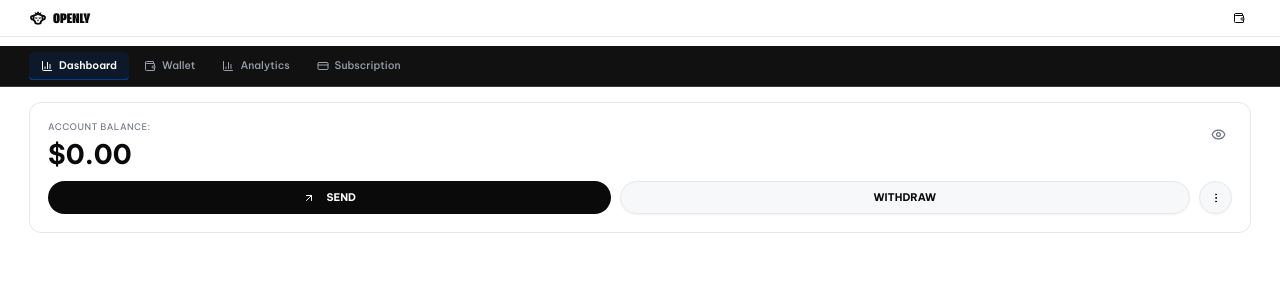
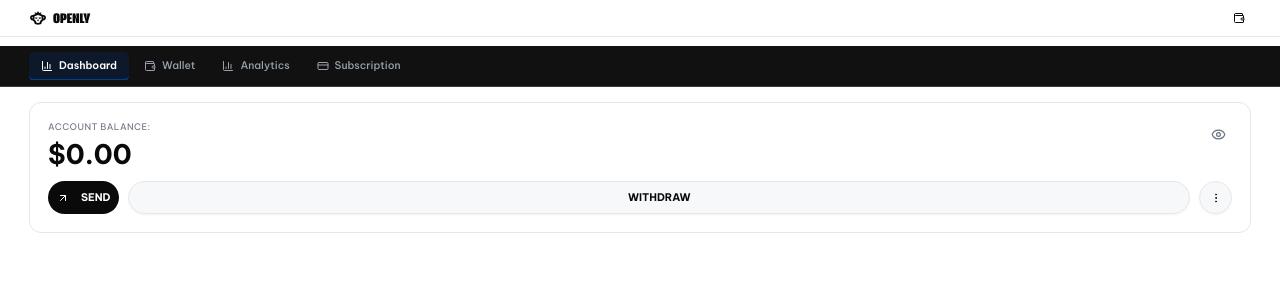
Before and after one commit to OxBryte/goopenly, a Next.js app: page /dashboard in a window 1280 px wide. Shown: the top 300 px of the page. Built offline with nearby package versions, Linux system fonts and the light colour scheme.

Commit message:
🤖 Auto-commit: Updated 1 file - 1/16/2026, 7:45:47 PM
Files: app/dashboard/page.tsx

```diff
--- a/app/dashboard/page.tsx
+++ b/app/dashboard/page.tsx
@@ -39,7 +39,7 @@ export default function DashboardPage() {
           {/* Action Buttons */}
           <div className="flex items-center gap-3">
             {/* Send Button */}
-            <Button className="flex-1 bg-foreground text-background hover:bg-foreground/90 h-11 rounded-full">
+            <Button className="w-fit flex bg-foreground text-background hover:bg-foreground/90 h-11 rounded-full">
               <ArrowUpRight className="w-4 h-4 mr-2" />
               Send
             </Button>
```
